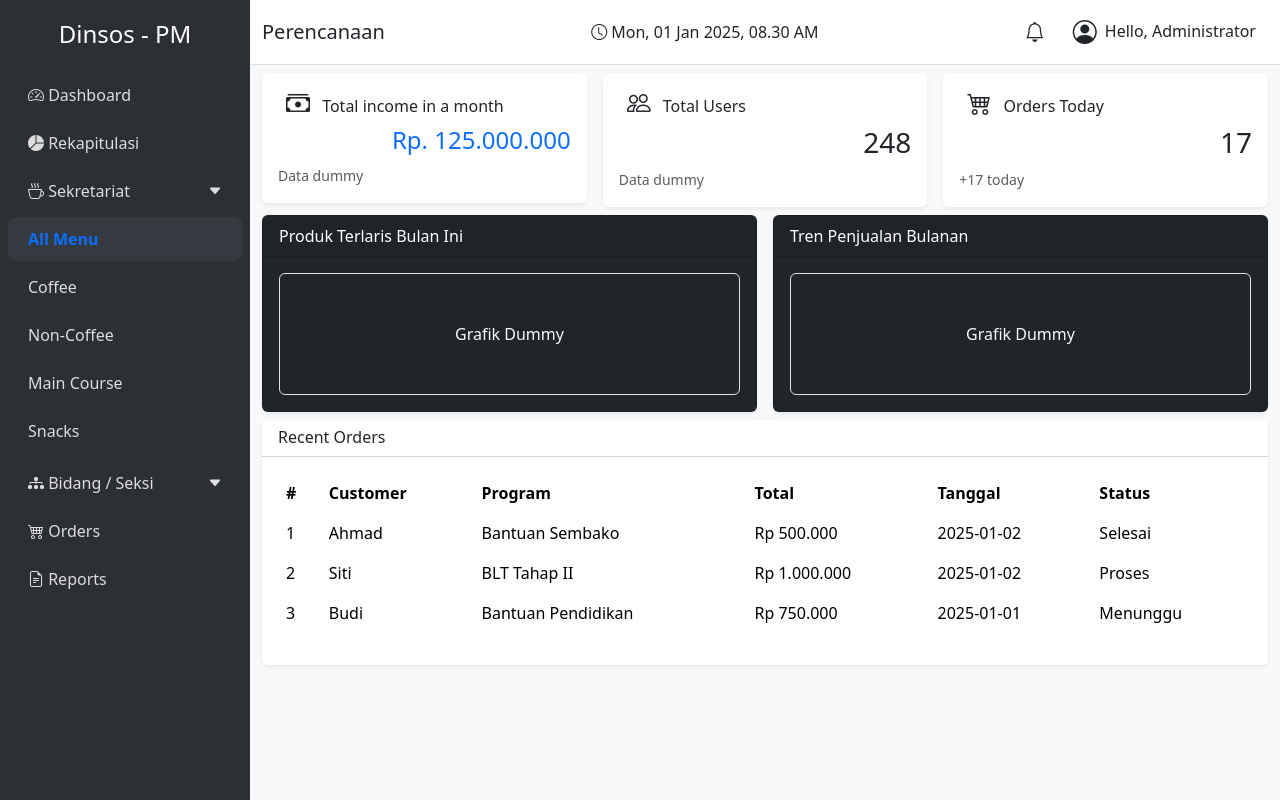
After one commit to agaa27/dinsos, a PHP site: page /perencanaan.php in a window 1280 px wide. The commit adds this page. Run offline with PHP 8.4, Linux system fonts and the light colour scheme; data that the repository does not hold is empty.

Commit message:
checkpoin

```diff
--- a/sistem_informasi_dinsos/includes/sidebar.php
+++ b/sistem_informasi_dinsos/includes/sidebar.php
@@ -1,64 +1,108 @@
+<?php
+$currentPage = basename($_SERVER['PHP_SELF']);
+$category    = $_GET['category'] ?? '';
+
+// Dropdown Sekretariat terbuka jika di menus.php
+$menuOpen = in_array($currentPage, [
+  'perencanaan.php',
+  'perencanaan2.php',
+  'seksi-pemberdayaan.php'
+]);
+
+// Dropdown Bidang / Seksi terbuka jika di halaman seksi
+$bidangOpen = in_array($currentPage, [
+  'seksi-rehabilitasi.php',
+  'seksi-jaminan.php',
+  'seksi-pemberdayaan.php'
+]);
+?>
+
 <div class="sidebar">
   <h4 class="text-center mb-4">Dinsos - PM</h4>
 
-  <a href="dashboard.php" class="<?= basename($_SERVER['PHP_SELF']) == 'dashboard.php' ? 'active fw-bold text-primary' : '' ?>">
+  <a href="dashboard.php"
+     class="<?= $currentPage === 'dashboard.php' ? 'active fw-bold text-primary' : '' ?>">
     <i class="bi bi-speedometer2"></i> Dashboard
   </a>
 
-  <a href="rekap.php" class="<?= basename($_SERVER['PHP_SELF']) == 'rekap.php' ? 'active fw-bold text-primary' : '' ?>">
+  <a href="rekap.php"
+     class="<?= $currentPage === 'rekap.php' ? 'active fw-bold text-primary' : '' ?>">
     <i class="bi bi-pie-chart-fill"></i> Rekapitulasi
   </a>
 
-  <!-- Dropdown Sekretariat -->
+  <!-- DROPDOWN SEKRETARIAT -->
   <a class="d-flex justify-content-between align-items-center"
      data-bs-toggle="collapse"
      href="#menuDropdown"
      role="button"
+     aria-expanded="<?= $menuOpen ? 'true' : 'false' ?>"
      aria-controls="menuDropdown">
     <span><i class="bi bi-cup-hot"></i> Sekretariat</span>
     <i class="bi bi-caret-down-fill small"></i>
   </a>
 
-  <div class="collapse submenu" id="menuDropdown">
-    <a href="menus.php" class="<?= (basename($_SERVER['PHP_SELF']) == 'menus.php' && ($_GET['category'] ?? '') == '') ? 'active fw-bold text-primary' : '' ?>">All Menu</a>
-    <a href="menus.php?category=coffee" class="<?= (basename($_SERVER['PHP_SELF']) == 'menus.php' && ($_GET['category'] ?? '') == 'coffee') ? 'active fw-bold text-primary' : '' ?>">Coffee</a>
-    <a href="menus.php?category=non-coffee" class="<?= (basename($_SERVER['PHP_SELF']) == 'menus.php' && ($_GET['category'] ?? '') == 'non-coffee') ? 'active fw-bold text-primary' : '' ?>">Non-Coffee</a>
-    <a href="menus.php?category=main-course" class="<?= (basename($_SERVER['PHP_SELF']) == 'menus.php' && ($_GET['category'] ?? '') == 'main-course') ? 'active fw-bold text-primary' : '' ?>">Main Course</a>
-    <a href="menus.php?category=snack" class="<?= (basename($_SERVER['PHP_SELF']) == 'menus.php' && ($_GET['category'] ?? '') == 'snack') ? 'active fw-bold text-primary' : '' ?>">Snacks</a>
+  <div class="collapse submenu <?= $menuOpen ? 'show' : '' ?>" id="menuDropdown">
+    <a href="perencanaan.php"
+       class="<?= ($currentPage === 'perencanaan.php' && $category === '') ? 'active fw-bold text-primary' : '' ?>">
+      All Menu
+    </a>
+
+    <a href="perencanaan2.php"
+       class="<?= ($currentPage === 'perencanaan2.php') ? 'active fw-bold text-primary' : '' ?>">
+      Coffee
+    </a>
+
+    <a href="menus.php?category=non-coffee"
+       class="<?= ($currentPage === 'menus.php' && $category === 'non-coffee') ? 'active fw-bold text-primary' : '' ?>">
+      Non-Coffee
+    </a>
+
+    <a href="menus.php?category=main-course"
+       class="<?= ($currentPage === 'menus.php' && $category === 'main-course') ? 'active fw-bold text-primary' : '' ?>">
+      Main Course
+    </a>
+
+    <a href="menus.php?category=snack"
+       class="<?= ($currentPage === 'menus.php' && $category === 'snack') ? 'active fw-bold text-primary' : '' ?>">
+      Snacks
+    </a>
   </div>
 
-  <!-- Dropdown Bidang / Seksi -->
+  <!-- DROPDOWN BIDANG / SEKSI -->
   <a class="d-flex justify-content-between align-items-center mt-2"
      data-bs-toggle="collapse"
      href="#bidangDropdown"
      role="button"
+     aria-expanded="<?= $bidangOpen ? 'true' : 'false' ?>"
      aria-controls="bidangDropdown">
     <span><i class="bi bi-diagram-3-fill"></i> Bidang / Seksi</span>
     <i class="bi bi-caret-down-fill small"></i>
   </a>
 
-  <div class="collapse submenu" id="bidangDropdown">
+  <div class="collapse submenu <?= $bidangOpen ? 'show' : '' ?>" id="bidangDropdown">
     <a href="seksi-rehabilitasi.php"
-       class="<?= basename($_SERVER['PHP_SELF']) == 'seksi-rehabilitasi.php' ? 'active fw-bold text-primary' : '' ?>">
+       class="<?= $currentPage === 'seksi-rehabilitasi.php' ? 'active fw-bold text-primary' : '' ?>">
       Seksi Rehabilitasi Sosial
     </a>
 
     <a href="seksi-jaminan.php"
-       class="<?= basename($_SERVER['PHP_SELF']) == 'seksi-jaminan.php' ? 'active fw-bold text-primary' : '' ?>">
+       class="<?= $currentPage === 'seksi-jaminan.php' ? 'active fw-bold text-primary' : '' ?>">
       Seksi Perlindungan & Jaminan Sosial
     </a>
 
     <a href="seksi-pemberdayaan.php"
-       class="<?= basename($_SERVER['PHP_SELF']) == 'seksi-pemberdayaan.php' ? 'active fw-bold text-primary' : '' ?>">
+       class="<?= $currentPage === 'seksi-pemberdayaan.php' ? 'active fw-bold text-primary' : '' ?>">
       Seksi Pemberdayaan Sosial
     </a>
   </div>
 
-  <a href="orders.php" class="<?= basename($_SERVER['PHP_SELF']) == 'orders.php' ? 'active fw-bold text-primary' : '' ?>">
+  <a href="orders.php"
+     class="<?= $currentPage === 'orders.php' ? 'active fw-bold text-primary' : '' ?>">
     <i class="bi bi-cart4"></i> Orders
   </a>
 
-  <a href="reports.php" class="<?= basename($_SERVER['PHP_SELF']) == 'reports.php' ? 'active fw-bold text-primary' : '' ?>">
+  <a href="reports.php"
+     class="<?= $currentPage === 'reports.php' ? 'active fw-bold text-primary' : '' ?>">
     <i class="bi bi-file-earmark-text"></i> Reports
   </a>
 </div>
--- /dev/null
+++ b/sistem_informasi_dinsos/perencanaan.php
@@ -0,0 +1,323 @@
+<?php
+?>
+<!DOCTYPE html>
+<html lang="en">
+<head>
+  <meta charset="UTF-8">
+  <meta name="viewport" content="width=device-width, initial-scale=1">
+  <title>DINSOS-PM | Dashboard</title>
+  <!-- Bootstrap 5 CDN -->
+  <link href="https://cdn.jsdelivr.net/npm/bootstrap@5.3.2/dist/css/bootstrap.min.css" rel="stylesheet">
+  <!-- Bootstrap Icons -->
+  <link href="https://cdn.jsdelivr.net/npm/bootstrap-icons@1.10.5/font/bootstrap-icons.css" rel="stylesheet">
+
+  <style>
+    body {
+      background-color: #f8f9fa;
+    }
+    .sidebar {
+      width: 250px;
+      height: 100vh;
+      position: fixed;
+      background-color: #2c2f33;
+      color: white;
+      padding-top: 20px;
+    }
+    .sidebar a {
+      color: #ddd;
+      text-decoration: none;
+      display: block;
+      padding: 10px 20px;
+      border-radius: 8px;
+      margin: 4px 8px;
+    }
+    .sidebar a:hover, .sidebar a.active {
+      background-color: #343a40;
+      color: #fff;
+    }
+    .main-content {
+      margin-left: 250px;
+    }
+    .navbar {
+      background-color: #fff;
+      border-bottom: 1px solid #dee2e6;
+    }
+    .account-dropdown {
+      position: relative;
+      display: inline-block;
+    }
+
+    .account-dropdown .dropdown-content {
+      display: none;
+      position: absolute;
+      right: 0;
+      background-color: white;
+      min-width: 200px;
+      box-shadow: 0px 8px 16px rgba(0,0,0,0.2);
+      padding: 10px;
+      border-radius: 10px;
+      z-index: 10;
+    }
+
+    .account-dropdown .dropdown-content p {
+      margin: 8px 0;
+      padding: 5px 10px;
+    }
+
+    .account-dropdown .dropdown-content a {
+      color: black;
+      text-decoration: none;
+    }
+
+    .account-dropdown .dropdown-content a:hover {
+      color: #007bff;
+    }
+
+    /* Saat ikon 👤 di-hover, tampilkan dropdown */
+    .account-dropdown:hover .dropdown-content {
+      display: block;
+    }
+
+    /* Styling tambahan opsional */
+    .account-btn {
+      background: none;
+      border: none;
+      font-size: 1.5rem;
+    }
+
+    .account-btn:hover {
+      cursor: pointer;
+    }
+  </style>
+</head>
+<body>
+
+<!-- Sidebar -->
+<?php include "includes/sidebar.php"; ?>
+
+<!-- Main Content -->
+<div class="main-content">
+
+  <!-- Navbar -->
+  <nav class="navbar navbar-expand-lg navbar-light d-flex mt-0">
+    <div class="container-fluid">
+      <h5 class="mb-0">Perencanaan</h5>
+      <span class="date">
+        <i class="bi bi-clock"></i> Mon, 01 Jan 2025, 08.30 AM
+      </span>
+
+      <div class="d-flex align-items-center">
+        <i class="bi bi-bell me-3 fs-5"></i>
+
+        <!-- Account Dropdown -->
+        <div class="account-dropdown position-relative">
+          <button class="btn account-btn d-flex align-items-center">
+            <i class="bi bi-person-circle fs-4 me-2"></i>
+            <h6 class="mb-0">Hello, Administrator</h6>
+          </button>
+
+          <div class="dropdown-content">
+            <p><strong>Administrator</strong></p>
+            <p>admin@dinsos.go.id</p>
+            <p>0856736263</p>
+            <p><a class="login-logout" href="#">Logout</a></p>
+          </div>
+        </div>
+      </div>
+    </div>
+  </nav>
+
+  <!-- Dashboard Cards -->
+  <div class="container mt-2">
+    <div class="row g-3">
+
+      <div class="col-md-4">
+        <div class="card shadow-sm border-0">
+          <div class="card-body">
+            <h6><i class="bi bi-cash-stack fs-4 mx-2"></i> Total income in a month</h6>
+            <h4 class="d-flex justify-content-end text-primary">Rp. 125.000.000</h4>
+            <small class="text-muted">Data dummy</small>
+          </div>
+        </div>
+      </div>
+
+      <div class="col-md-4">
+        <div class="card shadow-sm border-0">
+          <div class="card-body">
+            <h6><i class="bi bi-people fs-4 mx-2"></i> Total Users</h6>
+            <h3 class="d-flex justify-content-end">248</h3>
+            <small class="text-muted">Data dummy</small>
+          </div>
+        </div>
+      </div>
+
+      <div class="col-md-4">
+        <div class="card shadow-sm border-0">
+          <div class="card-body">
+            <h6><i class="bi bi-cart4 fs-4 mx-2"></i> Orders Today</h6>
+            <h3 class="d-flex justify-content-end">17</h3>
+            <small class="text-muted">+17 today</small>
+          </div>
+        </div>
+      </div>
+
+    </div>
+  </div>
+
+  <!-- Grafik (dummy canvas) -->
+  <div class="container mt-2">
+    <div class="row g-3">
+
+      <div class="col-md-6">
+        <div class="card shadow-sm bg-dark">
+          <div class="card-header text-white">
+            Produk Terlaris Bulan Ini
+          </div>
+          <div class="card-body">
+            <div class="text-center p-5 border rounded text-light">
+              Grafik Dummy
+            </div>
+          </div>
+        </div>
+      </div>
+
+      <div class="col-md-6">
+        <div class="card shadow-sm bg-dark">
+          <div class="card-header text-white">
+            Tren Penjualan Bulanan
+          </div>
+          <div class="card-body">
+            <div class="text-center p-5 border rounded text-light">
+              Grafik Dummy
+            </div>
+          </div>
+        </div>
+      </div>
+
+    </div>
+  </div>
+
+  <!-- Table Preview -->
+  <div class="container mt-2">
+    <div class="card shadow-sm border-0">
+      <div class="card-header bg-white">
+        <h6 class="mb-0">Recent Orders</h6>
+      </div>
+
+      <div class="card-body">
+        <table class="table table-hover table-borderless">
+          <thead>
+            <tr>
+              <th>#</th>
+              <th>Customer</th>
+              <th>Program</th>
+              <th>Total</th>
+              <th>Tanggal</th>
+              <th>Status</th>
+            </tr>
+          </thead>
+          <tbody>
+            <tr>
+              <td>1</td>
+              <td>Ahmad</td>
+              <td>Bantuan Sembako</td>
+              <td>Rp 500.000</td>
+              <td>2025-01-02</td>
+              <td>Selesai</td>
+            </tr>
+            <tr>
+              <td>2</td>
+              <td>Siti</td>
+              <td>BLT Tahap II</td>
+              <td>Rp 1.000.000</td>
+              <td>2025-01-02</td>
+              <td>Proses</td>
+            </tr>
+            <tr>
+              <td>3</td>
+              <td>Budi</td>
+              <td>Bantuan Pendidikan</td>
+              <td>Rp 750.000</td>
+              <td>2025-01-01</td>
+              <td>Menunggu</td>
+            </tr>
+          </tbody>
+        </table>
+      </div>
+    </div>
+  </div>
+
+</div>
+
+  <!-- Bootstrap JS -->
+  <script src="https://cdn.jsdelivr.net/npm/bootstrap@5.3.2/dist/js/bootstrap.bundle.min.js"></script>
+  <script src="https://cdn.jsdelivr.net/npm/chart.js"></script>
+
+
+  <script>
+      const label_jual = <?= json_encode($label_jual); ?>;
+      const dataValues = <?= json_encode($data_jual); ?>;
+      const productLabels = <?= json_encode($labels); ?>;
+      const productData   = <?= json_encode($data); ?>;
+  </script>
+  <script>
+  const ctx = document.getElementById('chartPenjualan').getContext('2d');
+
+  new Chart(ctx, {
+      type: 'line',
+      data: {
+          labels: label_jual,
+          datasets: [{
+              label: 'Pendapatan',
+              data: dataValues,
+              borderWidth: 2,
+              tension: 0.4
+          }]
+      },
+      options: {
+          responsive: true,
+          scales: {
+              y: {
+                  beginAtZero: true,
+                  grid: {
+                      display: false   // ❌ matikan grid Y
+                  }
+              },
+              x: {
+                  grid: {
+                      display: false   // ❌ matikan grid X
+                  }
+              }
+          }
+      }
+  });
+
+
+  const ctx2 = document.getElementById('chartProduk').getContext('2d');
+
+new Chart(ctx2, {
+    type: 'bar',
+    data: {
+        labels: productLabels,
+        datasets: [{
+            label: 'Jumlah Dipesan',
+            data: productData,
+            borderWidth: 1
+        }]
+    },
+    options: {
+        responsive: true,
+        scales: {
+            y: {
+                beginAtZero: true,
+                grid: { display: false }
+            },
+            x: {
+                grid: { display: false }
+            }
+        }
+    }
+});
+  </script>
+</body>
+</html>
```
Also changed, not shown: sistem_informasi_dinsos/perencanaan2.php (added, +323 -0 lines).
